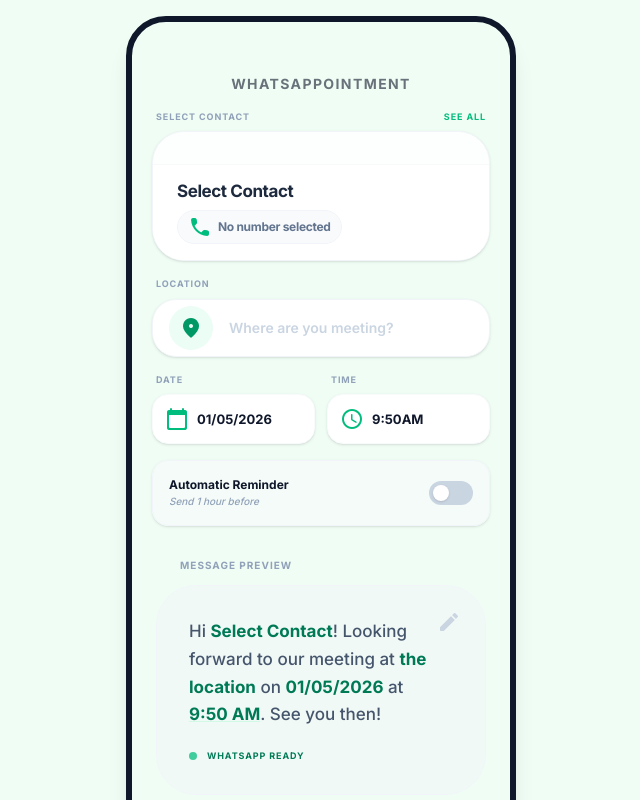
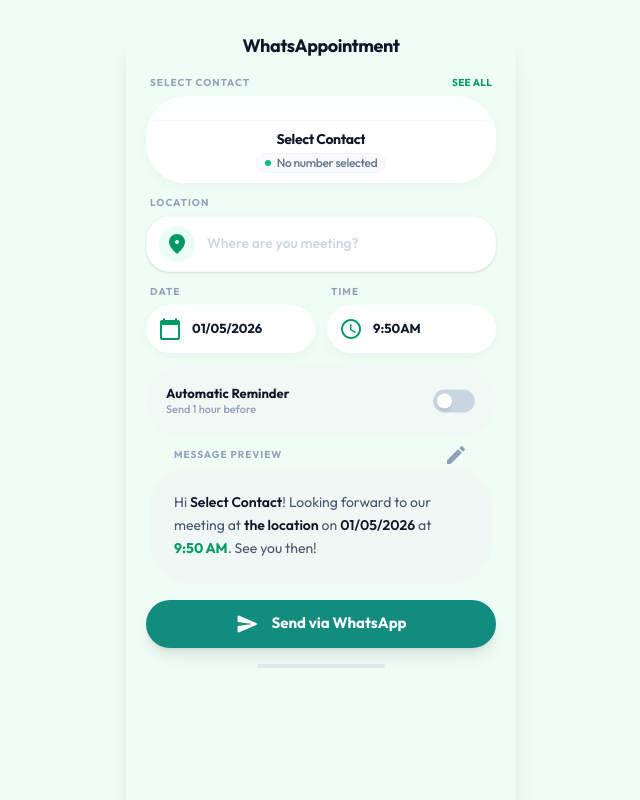
Before and after one commit to choonsiangtan-dotcom/whatsapp-appointment-maker, a React (Vite) app: page / in a window 1280 px wide. Shown: the whole page, without its empty margins (319-959 px from the left). Built offline with nearby package versions, Linux system fonts and the light colour scheme.

Commit message:
UI/UX: Emerald Zenith refactor - density optimization, Outfit font, pixel-perfect polish

```diff
--- a/App.tsx
+++ b/App.tsx
@@ -134,14 +134,16 @@
 
   return (
     <Layout>
-      <div className="w-full flex flex-col items-center justify-center mb-4 mt-1">
-        <h1 className="text-xl font-black text-slate-900 text-center uppercase tracking-widest text-[14px] opacity-60">WhatsAppointment</h1>
+      <div className="w-full flex flex-col items-center justify-center mb-4 mt-0">
+        <h1 className="text-[18px] font-bold text-slate-900 text-center tracking-tight">
+          WhatsAppointment
+        </h1>
       </div>
 
-      <div className="mb-4">
-        <div className="flex items-center justify-between mb-2 px-1">
-          <label className="text-[9px] font-bold text-slate-400 uppercase tracking-widest">Select Contact</label>
-          <button onClick={handleSeeAll} className="text-[9px] font-bold text-emerald-500 uppercase tracking-widest">See All</button>
+      <div className="mb-3">
+        <div className="flex items-center justify-between mb-1.5 px-1">
+          <label className="label-muted text-[10px]">Select Contact</label>
+          <button onClick={handleSeeAll} className="text-[10px] font-bold text-emerald-600 uppercase tracking-wide">See All</button>
         </div>
         <ContactSelector
           contacts={contacts}
@@ -153,8 +155,8 @@
         />
       </div>
 
-      <div className="mb-4">
-        <label className="block text-[9px] font-bold text-slate-400 uppercase tracking-widest mb-2 px-1">Location</label>
+      <div className="mb-3">
+        <label className="block label-muted text-[10px] mb-1.5 px-1">Location</label>
         <InputField
           label="Location"
           icon="location_on"
@@ -167,11 +169,11 @@
         />
       </div>
 
-      <div className="grid grid-cols-2 gap-3 mb-4">
+      <div className="grid grid-cols-2 gap-3 mb-3">
         <div>
-          <label className="block text-[9px] font-bold text-slate-400 uppercase tracking-widest mb-2 px-1">Date</label>
-          <div className="relative bg-white border border-slate-50 rounded-2xl p-3 shadow-sm flex items-center group cursor-pointer active:scale-95 transition-all">
-            <span className="material-icons-round text-emerald-500 text-base mr-2 flex-shrink-0">calendar_today</span>
+          <label className="block label-muted text-[10px] mb-1.5 px-1">Date</label>
+          <div className="relative solid-card p-3 flex items-center group cursor-pointer active:scale-[0.98] transition-all">
+            <span className="material-icons-round text-emerald-600 text-sm mr-2.5 flex-shrink-0">calendar_today</span>
             <div className="flex-1 overflow-hidden">
               <input
                 type="date"
@@ -186,9 +188,9 @@
           </div>
         </div>
         <div>
-          <label className="block text-[9px] font-bold text-slate-400 uppercase tracking-widest mb-2 px-1">Time</label>
-          <div className="relative bg-white border border-slate-50 rounded-2xl p-3 shadow-sm flex items-center group cursor-pointer active:scale-95 transition-all">
-            <span className="material-icons-round text-emerald-500 text-base mr-2 flex-shrink-0">schedule</span>
+          <label className="block label-muted text-[10px] mb-1.5 px-1">Time</label>
+          <div className="relative solid-card p-3 flex items-center group cursor-pointer active:scale-[0.98] transition-all">
+            <span className="material-icons-round text-emerald-600 text-sm mr-2.5 flex-shrink-0">schedule</span>
             <div className="flex-1 overflow-hidden">
               <input
                 type="time"
@@ -211,31 +213,33 @@
         </div>
       </div>
 
-      <div className="mb-4">
-        <div className="flex items-center justify-between bg-slate-50/50 rounded-2xl p-4 border border-slate-100 shadow-sm">
+      <div className="mb-1.5">
+        <div className="flex items-center justify-between bg-slate-100/50 rounded-[2.5rem] p-5">
           <div>
-            <h3 className="text-xs font-bold text-slate-900 leading-tight">Automatic Reminder</h3>
-            <p className="text-[10px] font-medium text-slate-400 mt-0.5 italic">Send 1 hour before</p>
+            <h3 className="text-[13px] font-bold text-slate-900 leading-tight">Automatic Reminder</h3>
+            <p className="text-[11px] font-medium text-slate-400">Send 1 hour before</p>
           </div>
           <ToggleSwitch
             enabled={formData.reminderEnabled}
             onChange={() => handleFieldChange('reminderEnabled', !formData.reminderEnabled)}
+            className="scale-95"
           />
         </div>
       </div>
 
-      <div className="mt-4 px-1">
-        <label className="block text-[10px] font-bold text-slate-400 uppercase tracking-widest mb-3 px-6">Message Preview</label>
-        <div className="relative bg-slate-100/50 border border-slate-100 rounded-[2.5rem] p-8 cursor-default group">
-          <div className="absolute top-6 right-6 text-slate-300">
-            <span className="material-icons-round text-base">edit</span>
-          </div>
-
-          <div className="flex flex-col space-y-5">
-            <p className="text-[17px] leading-relaxed text-slate-600 font-medium pr-5">
-              Hi <span className="text-emerald-700 font-bold">{formData.contact.name || 'there'}</span>! Looking forward to our meeting at <span className="text-emerald-700 font-bold">{formData.address || 'the location'}</span> on <span className="text-emerald-700 font-bold">
+      <div className="mt-0 px-1">
+        <div className="flex items-center justify-between mb-0 px-6">
+          <label className="label-muted text-[10px] leading-none">Message Preview</label>
+          <button className="text-slate-400 hover:text-emerald-600 transition-colors flex items-center">
+            <span className="material-icons-round text-[13px]">edit</span>
+          </button>
+        </div>
+        <div className="relative bg-slate-100/60 rounded-[2.5rem] p-6 cursor-default group">
+          <div className="flex flex-col space-y-3.5">
+            <p className="text-[14px] leading-relaxed text-slate-600 font-normal pr-2">
+              Hi <span className="text-slate-900 font-semibold">{formData.contact.name || 'there'}</span>! Looking forward to our meeting at <span className="text-slate-900 font-semibold">{formData.address || 'the location'}</span> on <span className="text-slate-900 font-semibold">
                 {formData.date ? formData.date.split('-').reverse().join('/') : 'date'}
-              </span> at <span className="text-emerald-700 font-bold underline decoration-emerald-100 uppercase">
+              </span> at <span className="text-emerald-600 font-bold">
                 {formData.time ? (
                   (() => {
                     const [h, m] = formData.time.split(':');
@@ -246,21 +250,16 @@
                 ) : 'time'}
               </span>. See you then!
             </p>
-
-            <div className="flex items-center space-x-2.5">
-              <div className="w-2 h-2 rounded-full bg-emerald-500 animate-pulse"></div>
-              <span className="text-[9px] font-bold text-emerald-700 uppercase tracking-widest">WhatsApp Ready</span>
-            </div>
           </div>
         </div>
       </div>
 
       <button
         onClick={handleSend}
-        className="w-full bg-[#10b981] text-white py-3.5 rounded-2xl font-black text-sm uppercase tracking-wide flex items-center justify-center space-x-2 shadow-2xl shadow-emerald-100 active:scale-95 transition-all mb-4 mt-6"
+        className="w-full bg-[#128C7E] hover:bg-[#075E54] text-white py-3 rounded-[2rem] font-bold text-[15px] flex items-center justify-center space-x-3 shadow-lg active:scale-[0.98] transition-all mb-2 mt-4"
       >
         <span className="material-icons-round text-lg">send</span>
-        <span>Send WhatsApp</span>
+        <span>Send via WhatsApp</span>
       </button>
 
       <ContactPickerModal
--- a/components/ContactPickerModal.tsx
+++ b/components/ContactPickerModal.tsx
@@ -30,14 +30,14 @@
   );
 
   return (
-    <div className="fixed inset-0 z-50 flex items-center justify-center p-4 bg-slate-900/40 backdrop-blur-[2px] animate-in fade-in duration-200">
-      <div className="bg-white rounded-2xl w-full max-w-md h-[80vh] flex flex-col shadow-xl border border-slate-200 animate-in zoom-in-95 duration-200 overflow-hidden">
+    <div className="fixed inset-0 z-50 flex items-center justify-center p-4 bg-slate-900/60 backdrop-blur-sm animate-in fade-in duration-200">
+      <div className="bg-white rounded-[2.5rem] w-full max-w-md h-[80vh] flex flex-col shadow-2xl animate-in zoom-in-95 duration-200 overflow-hidden">
         {/* Header */}
         <div className="p-6 border-b border-slate-100">
           <div className="flex items-center justify-between mb-4">
             <div>
-              <h3 className="text-xl font-bold text-slate-900">Select Contact</h3>
-              <p className="text-xs text-slate-500 font-medium">Choose a contact to add</p>
+              <h3 className="text-[24px] font-bold text-slate-900">Select Contact</h3>
+              <p className="text-[14px] text-slate-500 font-normal">Choose a contact to add</p>
             </div>
             <button
               onClick={onClose}
@@ -69,10 +69,10 @@
             </div>
           ) : (
             filteredContacts.map(contact => (
-              <div key={contact.id} className={`group/item border-2 rounded-2xl mb-3 transition-all duration-300 ${
+              <div key={contact.id} className={`group/item border-2 rounded-[2rem] mb-4 transition-all duration-300 overflow-hidden ${
                 selectedContactId === contact.id
-                  ? 'border-emerald-500 bg-emerald-50/30'
-                  : 'border-transparent hover:border-slate-100'
+                  ? 'border-emerald-500 bg-emerald-50/50 shadow-md shadow-emerald-500/10'
+                  : 'border-slate-50 bg-slate-50/30 hover:border-emerald-200'
               }`}>
                 {/* Header / Main Selection Area */}
                 <button
@@ -92,7 +92,7 @@
                      />
                    </div>
                    <div className="flex-1 min-w-0">
-                     <p className="text-[15px] font-bold text-slate-900 truncate">{contact.name}</p>
+                     <p className="text-[16px] font-medium text-slate-900 truncate">{contact.name}</p>
                      {contact.status && <p className="text-[11px] text-slate-400 truncate font-medium">{contact.status}</p>}
                    </div>
                    <div className="flex flex-col items-end">
@@ -131,7 +131,7 @@
         <div className="p-6 bg-slate-50 border-t border-slate-100">
           <div className="flex space-x-3">
             <span className="material-icons-round text-emerald-500 text-sm">lightbulb</span>
-            <p className="text-[10px] leading-relaxed text-slate-500 font-semibold">
+            <p className="text-[14px] leading-relaxed text-slate-500 font-normal">
               Tip: Selecting a contact will add them to your <strong>Recents</strong> for quick access later.
             </p>
           </div>
--- a/components/ContactSelector.tsx
+++ b/components/ContactSelector.tsx
@@ -27,9 +27,9 @@
   const displayPhone = selectedPhoneNumber || selectedContact.phoneNumbers[0] || '';
 
   return (
-    <div className="flex flex-col bg-white rounded-[2rem] border border-slate-100 overflow-hidden shadow-sm">
-      {/* 1. The Avatar Shelf (Top Section) - Tightened */}
-      <div className="bg-slate-50/30 px-5 pt-5 pb-3 border-b border-slate-100/50">
+    <div className="flex flex-col solid-card overflow-hidden">
+      {/* 1. The Avatar Shelf (Top Section) - Balanced */}
+      <div className="bg-slate-50/30 px-5 pt-4 pb-2 border-b border-slate-100/50">
         <div className="flex items-center justify-between px-1">
           {uniqueRecent.map((c, i) => {
             const isSelected = c.id === selectedContact.id;
@@ -49,13 +49,13 @@
                   <img
                     src={c.avatar}
                     alt={c.name}
-                    className="w-11 h-11 rounded-full object-cover shadow-sm bg-white"
+                    className="w-10 h-10 rounded-full object-cover shadow-sm bg-white"
                     onError={(e) => {
                       (e.target as HTMLImageElement).src = `https://ui-avatars.com/api/?name=${encodeURIComponent(c.name)}&background=random`;
                     }}
                   />
                 </div>
-                <span className={`text-[9px] mt-1.5 font-bold transition-all duration-300 truncate max-w-[48px] ${
+                <span className={`text-[11px] mt-1.5 font-semibold transition-all duration-300 truncate max-w-[48px] ${
                   isSelected ? 'text-emerald-600' : 'text-slate-400'
                 }`}>
                   {firstName}
@@ -67,14 +67,14 @@
       </div>
 
       {/* 2. The Detail Body - Compacted */}
-      <div className="flex flex-col px-6 py-4 bg-white relative">
-        <div className="text-[17px] font-black text-slate-800 leading-tight truncate tracking-tight">
+      <div className="flex flex-col items-center justify-center px-6 py-2.5 bg-white relative">
+        <div className="text-[14px] font-bold text-slate-900 leading-tight truncate tracking-tight text-center">
           {selectedContact.name || 'Select Contact'}
         </div>
-        <div className="flex mt-2">
-          <div className="inline-flex items-center px-2.5 py-1 bg-slate-50 rounded-full border border-slate-100">
-            <span className="material-icons-round text-[12px] text-emerald-500 mr-1.5">phone</span>
-            <span className="text-[12px] font-bold text-slate-500 tracking-tight">
+        <div className="flex mt-1 justify-center">
+          <div className="inline-flex items-center px-2 py-0 bg-slate-50 rounded-full border border-slate-100">
+            <span className="w-1.5 h-1.5 rounded-full bg-emerald-500 mr-1.5 flex-shrink-0 inline-block"></span>
+            <span className="text-[12px] font-medium text-slate-500 tracking-tight">
               {displayPhone || 'No number selected'}
             </span>
           </div>
--- a/components/InputField.tsx
+++ b/components/InputField.tsx
@@ -49,13 +49,13 @@
   return (
     <div className={`group transition-all duration-300 ${className}`}>
       <div className="relative flex items-center">
-        <div className="w-full bg-white border border-slate-100 rounded-[1.5rem] flex items-center transition-all duration-300 group-hover:border-emerald-200 shadow-sm overflow-hidden">
-          <div className="flex-shrink-0 ml-4 flex items-center justify-center w-11 h-11 rounded-full bg-emerald-50 text-emerald-600">
-            <span className="material-icons-round text-xl">{icon}</span>
+        <div className="w-full bg-white rounded-[1.5rem] flex items-center transition-all duration-300 border border-slate-50 shadow-sm overflow-hidden h-[56px]">
+          <div className="flex-shrink-0 ml-3 flex items-center justify-center w-9 h-9 rounded-full bg-emerald-50 text-emerald-600">
+            <span className="material-icons-round text-base">{icon}</span>
           </div>
-          <div className="flex-1 px-4 py-3 flex flex-col justify-center min-h-[3.5rem]">
+          <div className="flex-1 px-3 py-1.5 flex flex-col justify-center min-h-[2.5rem]">
             <input
-              className="w-full bg-transparent border-none focus:ring-0 outline-none focus:outline-none text-slate-900 placeholder-slate-300 font-semibold py-0 px-0 text-sm"
+              className="w-full bg-transparent border-none focus:ring-0 outline-none focus:outline-none text-slate-900 placeholder-slate-300 font-medium py-0 px-0 text-[14px]"
               placeholder={placeholder}
               type={type}
               value={value}
@@ -64,7 +64,7 @@
               onFocus={() => setIsFocused(true)}
             />
             {value && icon !== 'search' && showVerified && (
-              <span className="text-[10px] text-slate-400 font-medium leading-none mt-1">Verified</span>
+              <span className="text-[12px] text-slate-400 font-normal leading-none mt-0.5">Verified</span>
             )}
           </div>
         </div>
--- a/components/Layout.tsx
+++ b/components/Layout.tsx
@@ -7,12 +7,12 @@
 
 const Layout: React.FC<LayoutProps> = ({ children }) => {
   return (
-    <div className="min-h-screen flex items-center justify-center p-0 md:p-4 bg-background-light dark:bg-slate-950">
+    <div className="min-h-screen flex items-center justify-center p-0 md:p-4 bg-background">
       {/* Phone Frame */}
-      <div className="relative w-full max-w-[390px] h-screen md:h-[844px] bg-background-light dark:bg-background-dark md:rounded-[2.5rem] md:shadow-xl overflow-hidden md:border-[6px] border-slate-900 dark:border-slate-800 transition-all duration-500 pt-[env(safe-area-inset-top)]">
+      <div className="relative w-full max-w-[390px] h-screen md:h-[844px] bg-background md:rounded-[2.5rem] md:shadow-xl overflow-hidden transition-all duration-500 pt-[env(safe-area-inset-top)]">
 
         {/* Main Content Area */}
-        <div className="relative h-full flex flex-col pt-12 pb-8 px-5 overflow-y-auto overflow-x-hidden scrollbar-hide">
+        <div className="relative h-full flex flex-col pt-4 pb-4 px-5 overflow-y-auto overflow-x-hidden scrollbar-hide">
           {children}
         </div>
       </div>
--- a/components/ui/ContactItem.tsx
+++ b/components/ui/ContactItem.tsx
@@ -36,7 +36,7 @@
       </div>
 
       <div className="text-center w-full px-1">
-        <p className={`text-[10px] font-semibold truncate ${isSelected ? 'text-emerald-600' : 'text-slate-600'}`}>
+        <p className={`text-[12px] font-semibold truncate ${isSelected ? 'text-emerald-600' : 'text-slate-600'}`}>
           {contact.name.split(' ')[0]}
         </p>
       </div>
--- a/components/ui/ToggleSwitch.tsx
+++ b/components/ui/ToggleSwitch.tsx
@@ -15,10 +15,10 @@
     <button
       onClick={onChange}
       className={`relative inline-flex h-6 w-11 items-center rounded-full transition-all duration-300 cursor-pointer ${
-        enabled ? 'bg-emerald-500 neon-glow-toggle' : 'bg-slate-300 dark:bg-slate-700'
+        enabled ? 'bg-emerald-500 neon-glow' : 'bg-slate-300'
       } ${className}`}
     >
-      <div className={`inline-block h-4 w-4 transform rounded-full bg-white shadow-sm transition-transform ${
+      <div className={`inline-block h-4 w-4 transform rounded-full bg-white shadow-md transition-transform duration-300 ${
         enabled ? 'translate-x-6' : 'translate-x-1'
       }`} />
     </button>
--- a/index.css
+++ b/index.css
@@ -1,48 +1,29 @@
 @import "tailwindcss";
 
 :root {
-  --primary: #10b981;
-  --background-light: #f0fdf4;
-  --background-dark: #0F172A;
-  --border: #e2e8f0;
+  --primary: #128C7E;
+  --background: #F0FDF4;
+  --card-bg: #FFFFFF;
+  --text-main: #0F172A;
+  --text-muted: #64748B;
 }
 
 @theme {
   --color-primary: var(--primary);
-  --color-background-light: var(--background-light);
-  --color-background-dark: var(--background-dark);
-  --color-border: var(--border);
+  --color-background: var(--background);
+  --color-card-bg: var(--card-bg);
+  --font-sans: 'Outfit', 'Inter', sans-serif;
 }
 
 @layer components {
-  .card-container {
-    @apply mb-4 last:mb-0;
+  .solid-card {
+    background: var(--card-bg);
+    border-radius: 2.5rem;
+    box-shadow: 0 4px 12px rgba(0, 0, 0, 0.03);
   }
 
-  .glass-inset {
-    background: #f8fafc;
-    border: 1px solid var(--border);
-    box-shadow: none;
-  }
-
-  .glass {
-    background: #ffffff;
-    border: 1px solid var(--border);
-  }
-
-  .glass-light {
-    background: rgba(255, 255, 255, 0.9);
-    backdrop-filter: blur(10px);
-    -webkit-backdrop-filter: blur(10px);
-    border: 1px solid var(--border);
-  }
-
-  .neon-glow {
-    box-shadow: 0 0 15px rgba(16, 185, 129, 0.2);
-  }
-
-  .neon-glow-toggle {
-    box-shadow: 0 0 8px rgba(16, 185, 129, 0.3);
+  .label-muted {
+    @apply text-[11px] font-bold text-slate-400 uppercase tracking-[0.1em];
   }
 
   .scrollbar-hide::-webkit-scrollbar {
@@ -66,7 +47,7 @@
   height: 100%;
   overflow-x: hidden;
   position: relative;
-  font-family: 'Inter', sans-serif;
+  font-family: 'Outfit', 'Inter', sans-serif;
   -webkit-font-smoothing: antialiased;
   -moz-osx-font-smoothing: grayscale;
 }
--- a/index.html
+++ b/index.html
@@ -8,7 +8,7 @@
     <link href="https://fonts.googleapis.com/icon?family=Material+Icons+Round" rel="stylesheet" />
     <link rel="preconnect" href="https://fonts.googleapis.com" />
     <link rel="preconnect" href="https://fonts.gstatic.com" crossorigin />
-    <link href="https://fonts.googleapis.com/css2?family=Inter:wght@400;500;600;700&family=Plus+Jakarta+Sans:wght@300;400;500;600;700&display=swap"
+    <link href="https://fonts.googleapis.com/css2?family=Inter:wght@400;500;600;700&family=Plus+Jakarta+Sans:wght@300;400;500;600;700&family=Outfit:wght@300;400;500;600;700&display=swap"
         rel="stylesheet" />
     <link href="https://fonts.googleapis.com/css2?family=Material+Symbols+Outlined:wght,FILL@100..700,0..1&display=swap"
         rel="stylesheet" />
```
